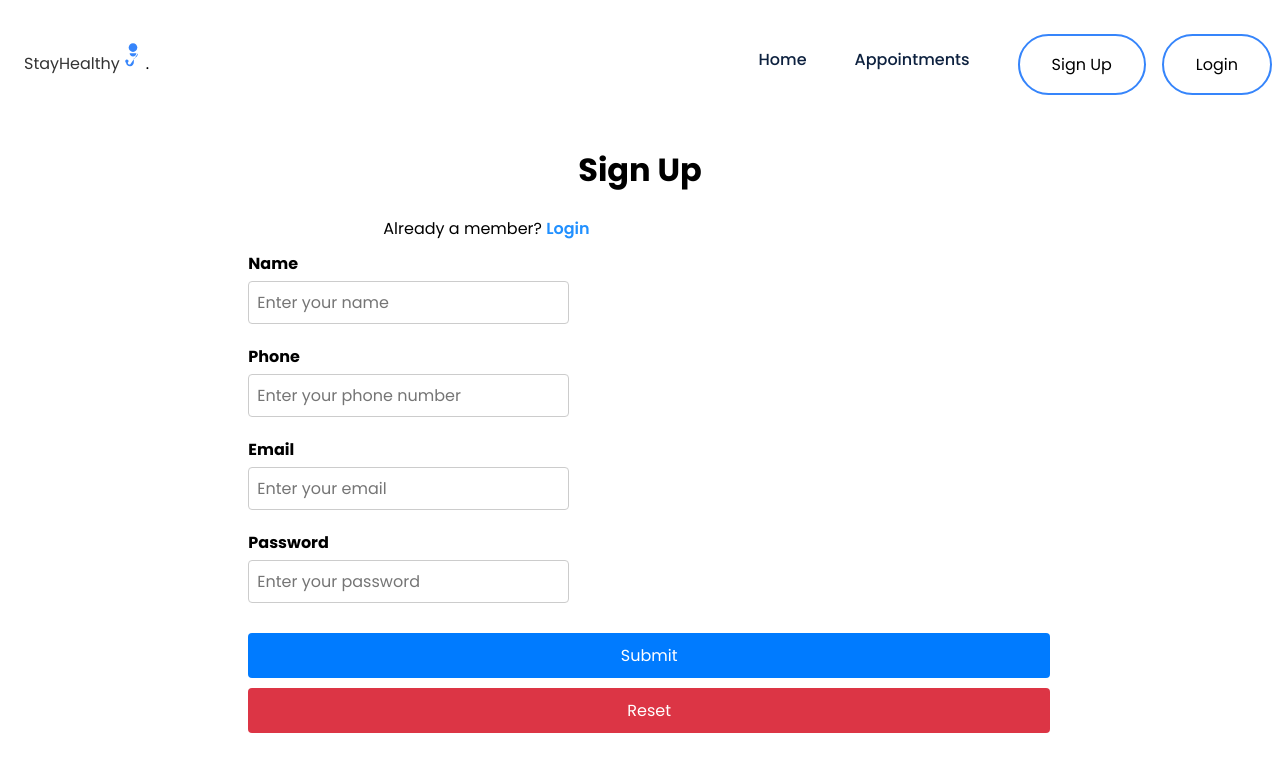
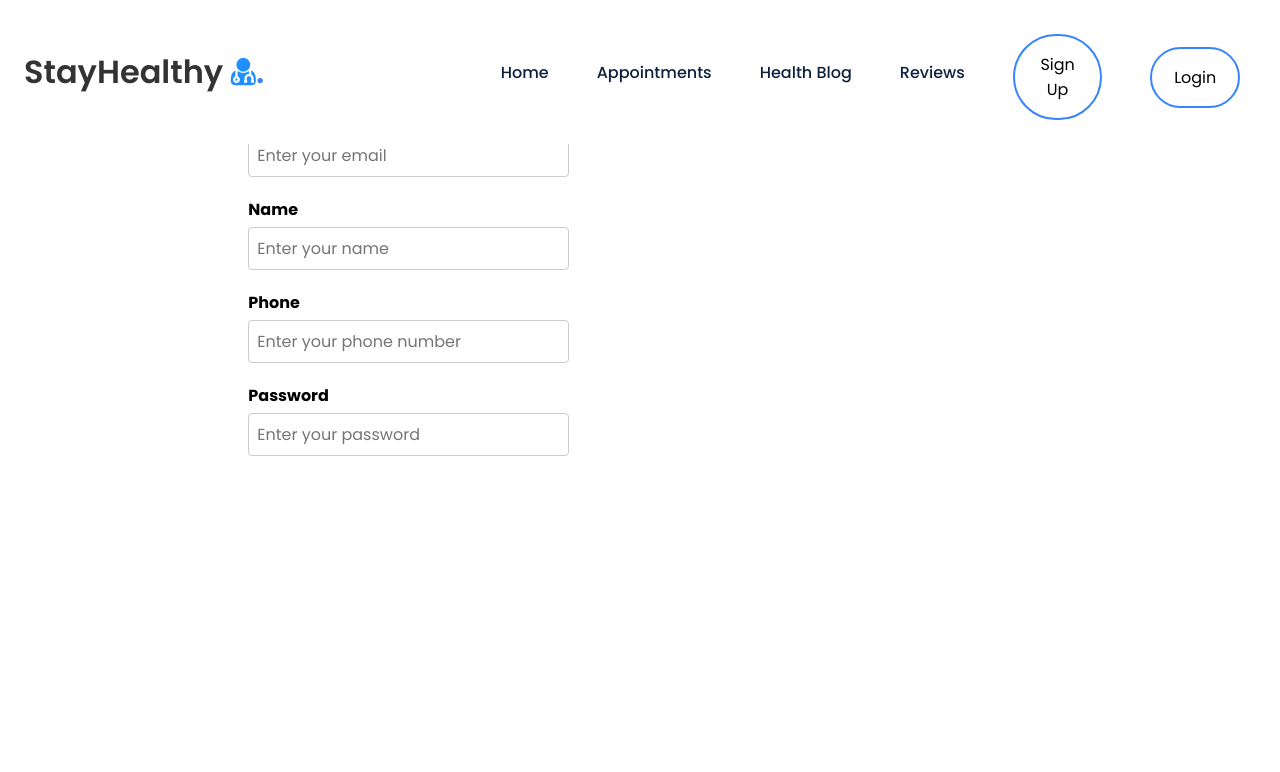
Before and after one commit to MohammadWS/test_med_app, a React (Create React App) app: page /signup in a window 1280 px wide. Shown: the top 772 px of the page. Built offline with nearby package versions, Linux system fonts and the light colour scheme.

Commit message:
Login logout logic

```diff
--- a/src/Components/Login/Login.js
+++ b/src/Components/Login/Login.js
@@ -1,93 +1,120 @@
-import React, { useState } from 'react';
-import './Login.css';
+// Following code has been commented with appropriate comments for your reference.
+import React, { useState, useEffect } from 'react';
+// Apply CSS according to your design theme or the CSS provided in week 2 lab 2
 
-function Login() {
-    // State to store form values and validation errors
+import { Link, useNavigate } from 'react-router-dom';
+import { API_URL } from '../../config';
+
+const Login = () => {
+
+  // State variables for email and password
+  const [password, setPassword] = useState("");
   const [email, setEmail] = useState('');
-    const [password, setPassword] = useState('');
-    const [error, setError] = useState('');
-    const handleSubmit = (e) => {
+
+  // Get navigation function from react-router-dom
+  const navigate = useNavigate();
+
+  // Check if user is already authenticated, then redirect to home page
+  useEffect(() => {
+    if (sessionStorage.getItem("auth-token")) {
+      navigate("/");
+    }
+  }, []);
+
+  // Function to handle login form submission
+  const login = async (e) => {
     e.preventDefault();
-        setError('');
-        const emailPattern = /^[a-zA-Z0-9._%+-]+@[a-zA-Z0-9.-]+\.[a-zA-Z]{2,}$/;
-        if (!emailPattern.test(email)) {
-            setError('Please enter a valid email address');
-            return;
+    // Send a POST request to the login API endpoint
+    const res = await fetch(`${API_URL}/api/auth/login`, {
+      method: "POST",
+      headers: {
+        "Content-Type": "application/json",
+      },
+      body: JSON.stringify({
+        email: email,
+        password: password,
+      }),
+    });
+
+    // Parse the response JSON
+    const json = await res.json();
+    if (json.authtoken) {
+      // If authentication token is received, store it in session storage
+      sessionStorage.setItem('auth-token', json.authtoken);
+      sessionStorage.setItem('email', email);
+
+      // Redirect to home page and reload the window
+      navigate('/');
+      window.location.reload();
+    } else {
+      // Handle errors if authentication fails
+      if (json.errors) {
+        for (const error of json.errors) {
+          alert(error.msg);
         }
-        if (password.length < 6) {
-            setError('Password must be at least 6 characters long');
-            return;
+      } else {
+        alert(json.error);
       }
-
-        console.log('Form submitted with:', { email, password });
+    }
   };
 
   return (
+    <div>
       <div className="container">
         <div className="login-grid">
           <div className="login-text">
             <h2>Login</h2>
           </div>
           <div className="login-text">
-                    Are you a new member? <span><a href="../Sign_Up/Sign_Up.html" style={{ color: '#2190FF' }}>Sign Up Here</a></span>
+            Are you a new member?
+            <span>
+              <Link to="/signup" style={{ color: '#2190FF' }}>
+                Sign Up Here
+              </Link>
+            </span>
           </div>
           <br />
           <div className="login-form">
-                    <form onSubmit={handleSubmit}>
+            <form onSubmit={login}>
               <div className="form-group">
                 <label htmlFor="email">Email</label>
+                {/* Input field for email */}
                 <input
+                  value={email}
+                  onChange={(e) => setEmail(e.target.value)}
                   type="email"
                   name="email"
                   id="email"
                   className="form-control"
                   placeholder="Enter your email"
-                                value={email}
-                                onChange={(e) => setEmail(e.target.value)}
                   aria-describedby="helpId"
                 />
               </div>
-
               <div className="form-group">
                <label htmlFor="password">Password</label>
                <input
+                 value={password}
+                 onChange={(e) => setPassword(e.target.value)}
                  type="password"
                  name="password"
                  id="password"
                  className="form-control"
                  placeholder="Enter your password"
-                                value={password}
-                                onChange={(e) => setPassword(e.target.value)}
                  aria-describedby="helpId"
                />
              </div>
-
-                        {error && <div className="error">{error}</div>}
-
               <div className="btn-group">
-                            <button
-                                type="submit"
-                                className="btn btn-primary mb-2 mr-1 waves-effect waves-light"
-                            >
+                {/* Login button */}
+                <button type="submit" className="btn btn-primary mb-2 mr-1 waves-effect waves-light">
                   Login
                 </button>
-                            <button
-                                type="reset"
-                                className="btn btn-danger mb-2 waves-effect waves-light"
-                            >
-                                Reset
-                            </button>
-                        </div>
-                        <br />
-
-                        <div className="login-text">
-                            Forgot Password?
               </div>
             </form>
           </div>
         </div>
       </div>
-    );
+    </div>
+  )
 }
 
 export default Login;
--- a/src/Components/Navbar/Navbar.css
+++ b/src/Components/Navbar/Navbar.css
@@ -119,6 +119,7 @@
     background-color: white;
     color: black;
     border-radius: 50px;
+    width: 7vw;
 }
 .btn1:hover {
     background-color: #3685fb; /* Hover effect */
--- a/src/Components/Navbar/Navbar.js
+++ b/src/Components/Navbar/Navbar.js
@@ -1,58 +1,111 @@
-import React from 'react';
-import './Navbar.css';
+import React, { useEffect, useState } from "react";
 import { Link } from "react-router-dom";
+import "./Navbar.css";
 
+const Navbar = () => {
+    const [click, setClick] = useState(false);
+    const [isLoggedIn, setIsLoggedIn] = useState(false); // Track login state
+    const [username, setUsername] = useState(""); // Store username
+    const [email, setEmail] = useState(""); // Store email
+    const [showDropdown, setShowDropdown] = useState(false);
 
-function Navbar() {
-    const handleClick = () => {
-        console.log("Navbar clicked");
+    // Toggle mobile menu on click
+    const handleClick = () => setClick(!click);
+
+    // Handle logout functionality
+    const handleLogout = () => {
+        sessionStorage.removeItem("auth-token");
+        sessionStorage.removeItem("name");
+        sessionStorage.removeItem("email");
+        sessionStorage.removeItem("phone");
+        localStorage.removeItem("doctorData");
+
+        // Optionally clear any other local storage items
+        for (let i = 0; i < localStorage.length; i++) {
+            const key = localStorage.key(i);
+            if (key.startsWith("reviewFormData_")) {
+                localStorage.removeItem(key);
+            }
+        }
+
+        // Reset state after logout
+        setIsLoggedIn(false);
+        setUsername("");
+        setEmail('');
+        window.location.reload(); // Reload to reset UI
     };
+
+    // Handle dropdown visibility
+    const handleDropdown = () => {
+        setShowDropdown(!showDropdown);
+    };
+
+    // On component mount, check for stored email and set user data
+    useEffect(() => {
+        const storedEmail = sessionStorage.getItem("email");
+        if (storedEmail) {
+            const name = storedEmail.split('@')[0]; // Extract username
+            setIsLoggedIn(true);
+            setUsername(name);
+            setEmail(storedEmail); // Store full email if needed
+        }
+    }, []);
+
     return (
-        <div>
-            <nav class="flex">
-                <div class="nav_logo">
-                    <a href="/">
-                        StayHealthy
-                        <svg xmlns="http://www.w3.org/2000/svg" height="26" width="26" viewBox="0 0 1000 1000" style={{ fill: '#3685fb' }}>
-                            <title>Doctor With Stethoscope SVG icon</title>
-                            <g>
-                                <g>
-                                    <path d="M499.8,10c91.7,0,166,74.3,166,166c0,91.7-74.3,166-166,166c-91.7,0-166-74.3-166-166C333.8,84.3,408.1,10,499.8,10z"></path>
-                                    <path d="M499.8,522.8c71.2,0,129.1-58.7,129.1-129.1H370.6C370.6,464.1,428.6,522.8,499.8,522.8z"></path>
-                                    <path d="M693.2,395c-0.7,94.9-70.3,173.7-160.8,188.9v155.9c0,80.3-60.7,150.8-140.8,155.3c-83,4.7-152.7-58.9-157.6-139.7c-22-12.8-35.6-38.5-30.3-66.7c4.7-25.1,25.5-45.6,50.8-49.9c39.7-6.7,74.1,23.7,74.1,62.1c0,23-12.3,43-30.7,54.1c4.7,45.4,45.1,80.4,92.6,76c44.6-4,77.2-44...."></path>
-                                </g>
-                            </g>
-                        </svg>
-
-                    </a>
+        <nav>
+            <div className="nav__logo">
+                <Link to="/">
+                    StayHealthy <i style={{ color: '#2190FF' }} className="fa fa-user-md"></i>
+                </Link>
                 <span>.</span>
             </div>
+            <div className="nav__icon" onClick={handleClick}>
+                <i className={click ? "fa fa-times" : "fa fa-bars"}></i>
+            </div>
+            <ul className={click ? 'nav__links active' : 'nav__links'}>
+                <li className="link">
+                    <Link to="/">Home</Link>
+                </li>
+                <li className="link">
+                    <Link to="/search/doctors">Appointments</Link>
+                </li>
+                <li className="link">
+                    <Link to="/healthblog">Health Blog</Link>
+                </li>
+                <li className="link">
+                    <Link to="/reviews">Reviews</Link>
+                </li>
 
-                <div class="nav__icon" onClick={handleClick}>
-                    <i class="fa fa-times fa fa-bars"></i>
-                </div>
-
-                <ul class="nav__links active">
-                    <li class="link">
-                        <a href="../Landing_Page/LandingPage.html">Home</a>
+                {/* If logged in, show username and logout button */}
+                {isLoggedIn ? (
+                    <>
+                        <li className="link">
+                            <Link to="/profile">{username}</Link>
                         </li>
-                    <li class="link">
-                        <a href="#">Appointments</a>
+                        <li className="link">
+                            <button className="btn2" onClick={handleLogout}>
+                                Logout
+                            </button>
                         </li>
-                    <li class="link">
-                        <a href="../Sign_Up//Sign_Up.html">
-                            <button class="btn1">Sign Up</button>
-                        </a>
+                    </>
+                ) : (
+                    // If not logged in, show sign up and login buttons
+                    <>
+                        <li className="link">
+                            <Link to="/signup">
+                                <button className="btn1">Sign Up</button>
+                            </Link>
                         </li>
-                    <li class="link">
-                        <a href="../Login/Login.html">
-                            <button class="btn1">Login</button>
-                        </a>
+                        <li className="link">
+                            <Link to="/login">
+                                <button className="btn1">Login</button>
+                            </Link>
                         </li>
+                    </>
+                )}
             </ul>
         </nav>
-        </div>
     );
-}
+};
 
 export default Navbar;
--- a/src/Components/Sign_Up/Sign_Up.js
+++ b/src/Components/Sign_Up/Sign_Up.js
@@ -1,130 +1,86 @@
 import React, { useState } from 'react';
 import './Sign_Up.css'
+import { Link, useNavigate } from 'react-router-dom';
+import { API_URL } from '../../config';
 
-function SignUp() {
-    // State to store form values and validation errors
+const Sign_Up = () => {
     const [name, setName] = useState('');
+    const [email, setEmail] = useState('');
     const [phone, setPhone] = useState('');
-    const [email, setEmail] = useState('');
     const [password, setPassword] = useState('');
-    const [error, setError] = useState('');
+    const [showerr, setShowerr] = useState(''); // State to show error messages
+    const navigate = useNavigate(); // Navigation hook from react-router
 
-    const handleSubmit = (e) => {
-        e.preventDefault();
-        setError('');
-        if (name.trim() === '') {
-            setError('Name is required');
-            return;
+    const register = async (e) => {
+        e.preventDefault(); // Prevent default form submission
+
+        // API Call to register user
+        const response = await fetch(`${API_URL}/api/auth/register`, {
+            method: "POST",
+            headers: {
+                "Content-Type": "application/json",
+            },
+            body: JSON.stringify({
+                name: name,
+                email: email,
+                password: password,
+                phone: phone,
+            }),
+        });
+
+        const json = await response.json(); // Parse the response JSON
+
+        if (json.authtoken) {
+            // Store user data in session storage
+            sessionStorage.setItem("auth-token", json.authtoken);
+            sessionStorage.setItem("name", name);
+            sessionStorage.setItem("phone", phone);
+            sessionStorage.setItem("email", email);
+
+            // Redirect user to home page
+            navigate("/");
+            window.location.reload(); // Refresh the page
+        } else {
+            if (json.errors) {
+                for (const error of json.errors) {
+                    setShowerr(error.msg); // Show error messages
+                }
+            } else {
+                setShowerr(json.error);
+            }
         }
-        const phonePattern = /^[0-9]{10}$/;
-        if (!phonePattern.test(phone)) {
-            setError('Phone number must be 10 digits');
-            return;
-        }
-        const emailPattern = /^[a-zA-Z0-9._%+-]+@[a-zA-Z0-9.-]+\.[a-zA-Z]{2,}$/;
-        if (!emailPattern.test(email)) {
-            setError('Please enter a valid email address');
-            return;
-        }
-        if (password.length < 6) {
-            setError('Password must be at least 6 characters long');
-            return;
-        }
+    };
 
-        console.log('Form submitted with:', { name, phone, email, password });
-    };
 
     return (
         <div className="container" style={{ marginTop: '5%' }}>
             <div className="signup-grid">
-                <div className="signup-text">
-                    <h1>Sign Up</h1>
-                </div>
-                <div className="signup-text1" style={{ textAlign: 'left' }}>
-                    Already a member? <span><a href="../Login/Login.html" style={{ color: '#2190FF' }}>Login</a></span>
-                </div>
                 <div className="signup-form">
-                    <form onSubmit={handleSubmit}>
+                    <form method="POST" onSubmit={register}>
+                        <div className="form-group">
+                            <label htmlFor="email">Email</label>
+                            <input value={email} onChange={(e) => setEmail(e.target.value)} type="email" name="email" id="email" className="form-control" placeholder="Enter your email" aria-describedby="helpId" />
+                            {showerr && <div className="err" style={{ color: 'red' }}>{showerr}</div>}
+                        </div>
                         <div className="form-group">
                             <label htmlFor="name">Name</label>
-                            <input
-                                type="text"
-                                name="name"
-                                id="name"
-                                required
-                                className="form-control"
-                                placeholder="Enter your name"
-                                value={name}
-                                onChange={(e) => setName(e.target.value)}
-                                aria-describedby="helpId"
-                            />
+                            <input value={name} type="text" onChange={(e) => setName(e.target.value)} name="name" id="name" className="form-control" placeholder="Enter your name" aria-describedby="helpId" />
                         </div>
-
                         <div className="form-group">
                             <label htmlFor="phone">Phone</label>
-                            <input
-                                type="tel"
-                                name="phone"
-                                id="phone"
-                                required
-                                className="form-control"
-                                placeholder="Enter your phone number"
-                                value={phone}
-                                onChange={(e) => setPhone(e.target.value)}
-                                aria-describedby="helpId"
-                            />
+                            <input value={phone} onChange={(e) => setPhone(e.target.value)} type="tel" name="phone" id="phone" className="form-control" placeholder="Enter your phone number" aria-describedby="helpId" />
                         </div>
-
-                        <div className="form-group">
-                            <label htmlFor="email">Email</label>
-                            <input
-                                type="email"
-                                name="email"
-                                id="email"
-                                required
-                                className="form-control"
-                                placeholder="Enter your email"
-                                value={email}
-                                onChange={(e) => setEmail(e.target.value)}
-                                aria-describedby="helpId"
-                            />
-                        </div>
-
                         <div className="form-group">
                             <label htmlFor="password">Password</label>
-                            <input
-                                name="password"
-                                id="password"
-                                required
-                                className="form-control"
-                                placeholder="Enter your password"
-                                value={password}
-                                onChange={(e) => setPassword(e.target.value)}
-                                aria-describedby="helpId"
-                            />
-                        </div>
+                            <input value={password} onChange={(e) => setPassword(e.target.value)} name="password" id="password" className="form-control" placeholder="Enter your password" aria-describedby="helpId" />
 
-                        {error && <div className="error">{error}</div>}
-
-                        <div className="btn-group">
-                            <button
-                                type="submit"
-                                className="btn btn-primary mb-2 mr-1 waves-effect waves-light"
-                            >
-                                Submit
-                            </button>
-                            <button
-                                type="reset"
-                                className="btn btn-danger mb-2 waves-effect waves-light"
-                            >
-                                Reset
-                            </button>
                         </div>
                     </form>
                 </div>
             </div>
         </div>
+
     );
 }
 
-export default SignUp;
+export default Sign_Up;
```
Lines whose indentation alone changed are shown as unchanged.
